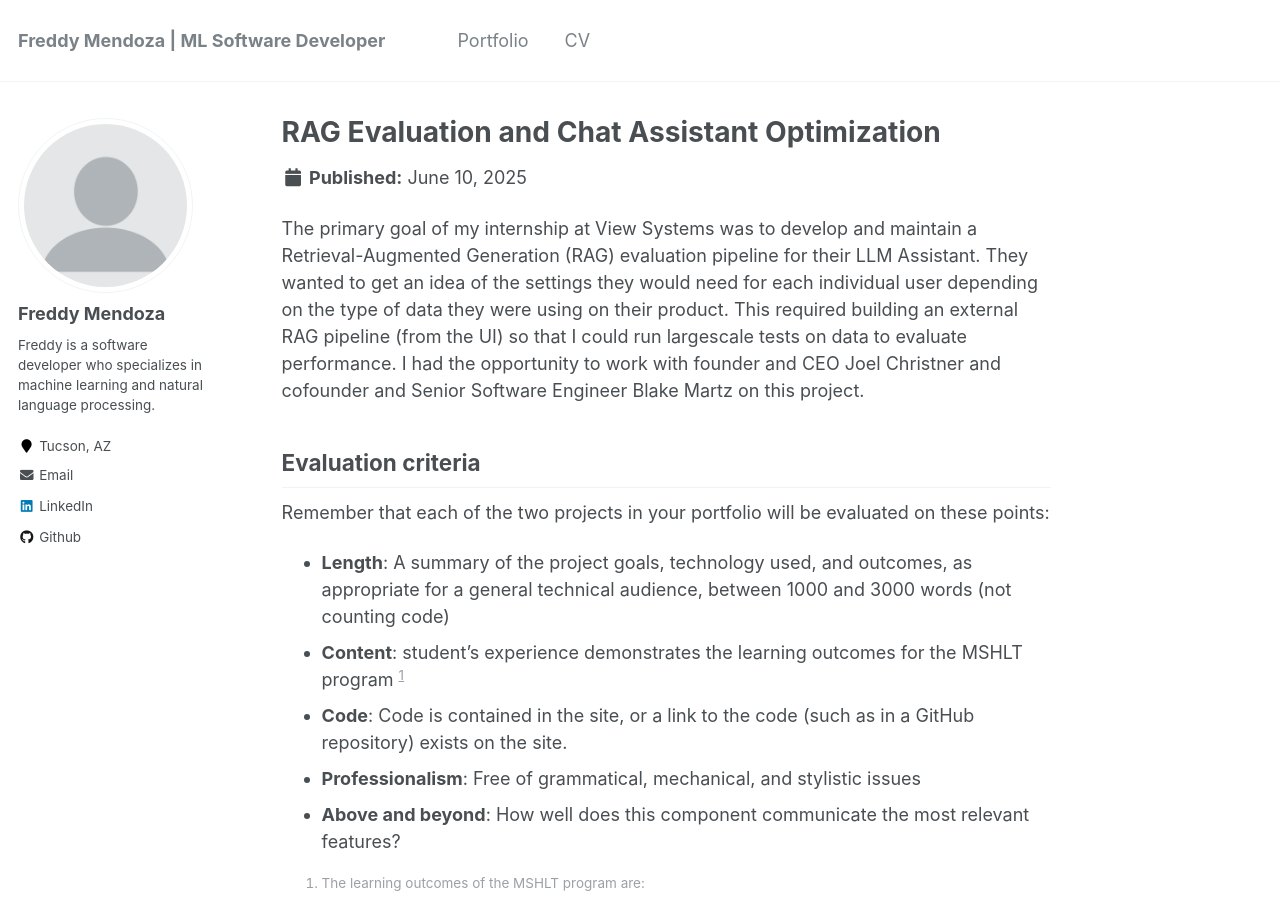
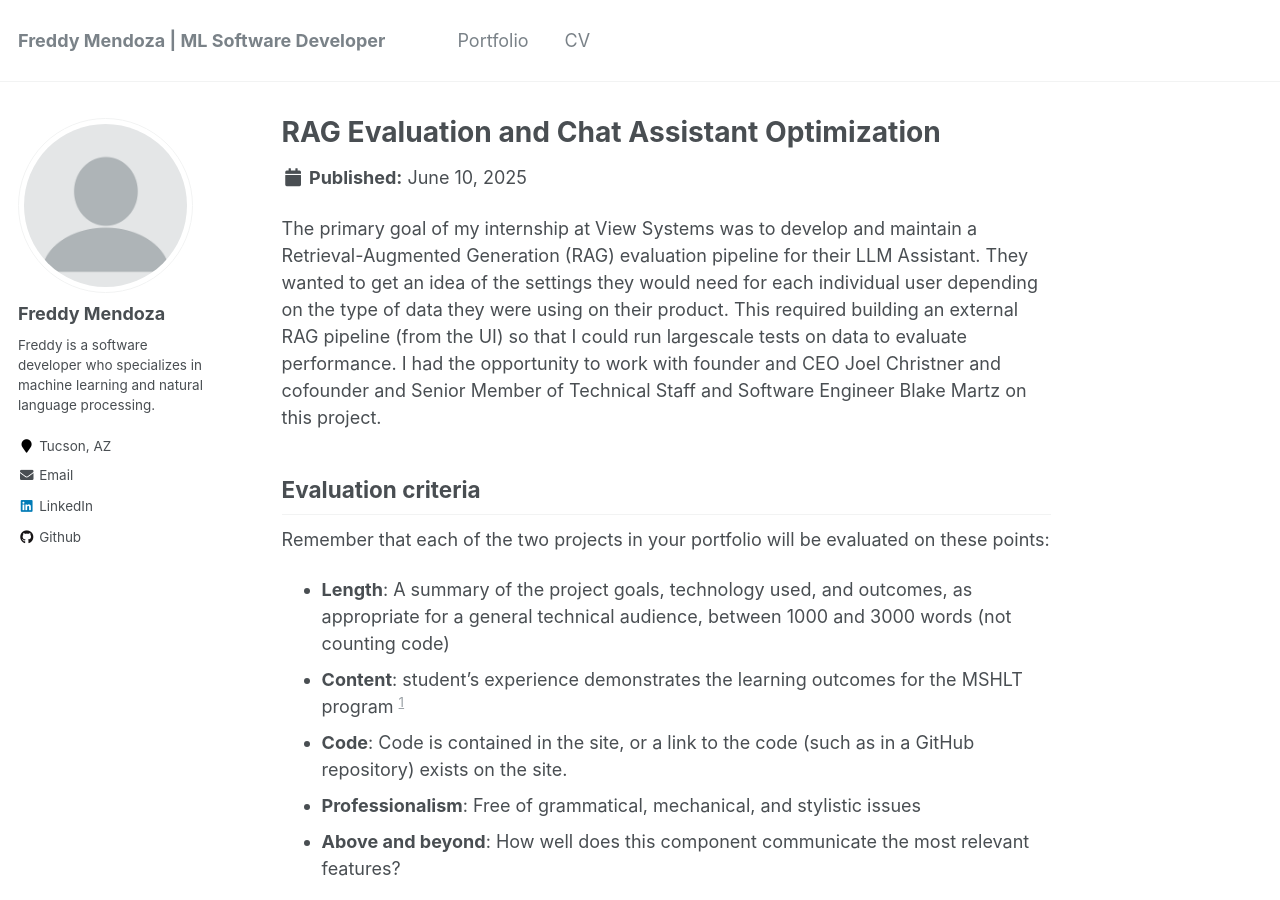
Before and after one commit to fmend/fmend.github.io, a Jekyll site: the page built from _portfolio/portfolio-1.md, in a window 1280 px wide and 900 px high. Built offline with Jekyll 4.4.1, drawn with Linux system fonts in a browser that asks for light colours.

Commit message:
Update portfolio-1.md

```diff
--- a/_portfolio/portfolio-1.md
+++ b/_portfolio/portfolio-1.md
@@ -4,7 +4,7 @@ excerpt: "Working with the View Systems' development team to improve their retri
 collection: portfolio
 ---
 
-The primary goal of my internship at View Systems was to develop and maintain a Retrieval-Augmented Generation (RAG) evaluation pipeline for their LLM Assistant. They wanted to get an idea of the settings they would need for each individual user depending on the type of data they were using on their product. This required building an external RAG pipeline (from the UI) so that I could run largescale tests on data to evaluate performance. I had the opportunity to work with founder and CEO Joel Christner and cofounder and Senior Software Engineer Blake Martz on this project.
+The primary goal of my internship at View Systems was to develop and maintain a Retrieval-Augmented Generation (RAG) evaluation pipeline for their LLM Assistant. They wanted to get an idea of the settings they would need for each individual user depending on the type of data they were using on their product. This required building an external RAG pipeline (from the UI) so that I could run largescale tests on data to evaluate performance. I had the opportunity to work with founder and CEO Joel Christner and cofounder and Senior Member of Technical Staff and Software Engineer Blake Martz on this project.
 
 ## Evaluation criteria
 Remember that each of the two projects in your portfolio will be evaluated on these points:
```
